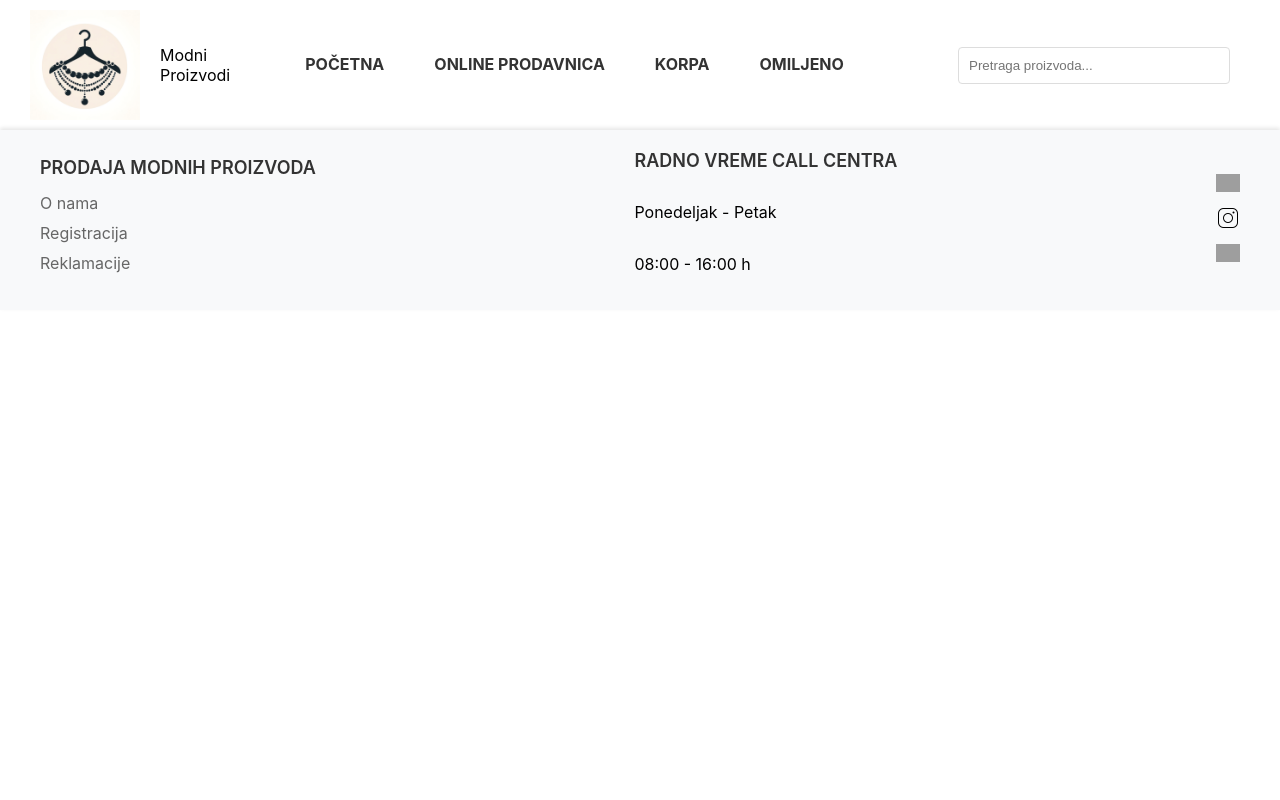
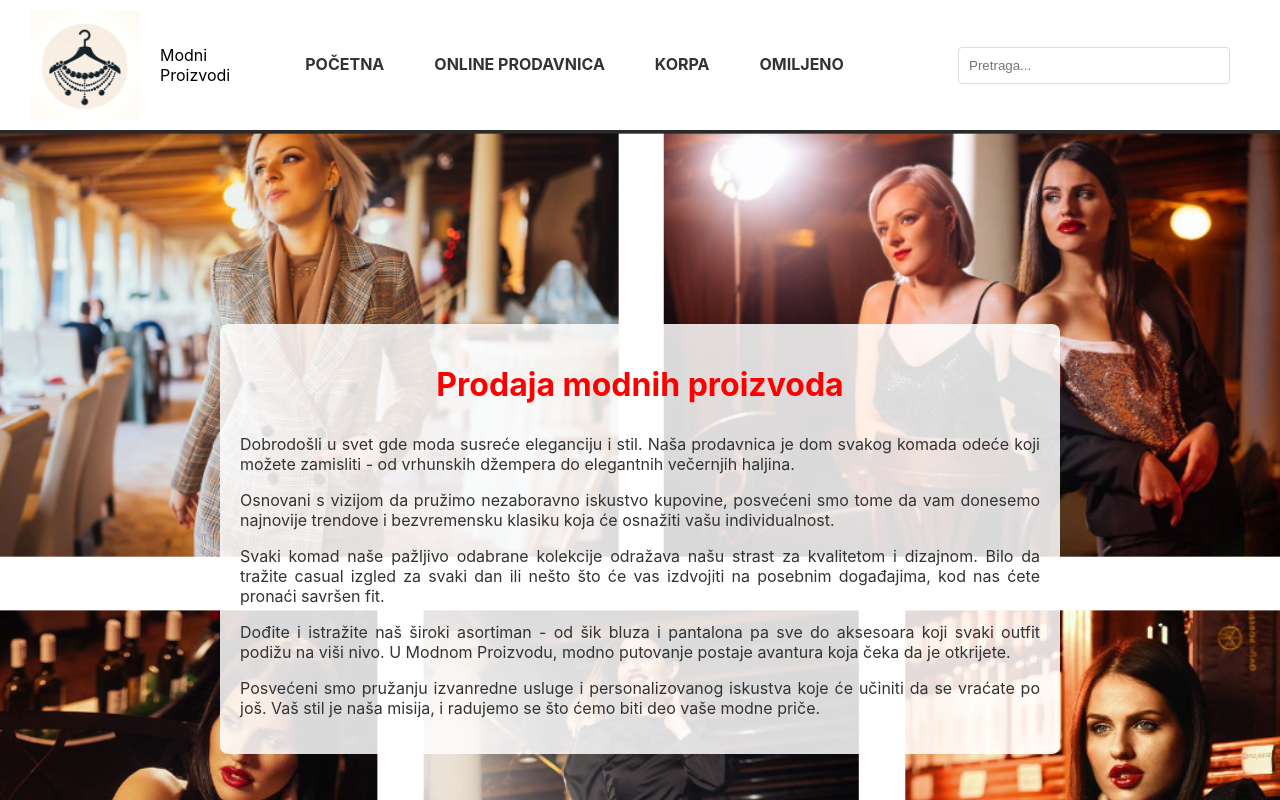
Before and after one commit to MinjaVizi/Prodaja-modnih-proizvoda, a React (Create React App) app: page /o-nama in a window 1280 px wide. Shown: the top 800 px of the page. Built offline with nearby package versions, Linux system fonts and the light colour scheme; grey boxes are pictures that could not be loaded.

Commit message:
dodata o nama komponenta

```diff
--- a/src/App.css
+++ b/src/App.css
@@ -78,22 +78,11 @@ html, body {
     justify-content: space-between;
     align-items: center;
     box-shadow: 0 -2px 4px rgba(0, 0, 0, 0.1);
-    /* Uklonite position: fixed i bottom: 0 ako ih imate */
-    /* position: fixed; */
-    /* bottom: 0; */
-    /* left: 0; */
-    /* right: 0; */
-    /* z-index: 1000; */
 }
 
-  /* Ako je potrebno, dodajte dodatni padding na dnu sadržaja */
 .content {
-    padding-bottom: 80px; /* Prilagodite ovo vrednosti da biste oslobodili prostor za footer */
+    padding-bottom: 80px;
 }
-
-  /* Ostali stilovi */
-
-
 
 .footer-section {
     display: flex;
@@ -137,6 +126,7 @@ html, body {
     background-size: cover;
     background-position: center;
     height: 100vh;
+    margin-top: 60px;
 }
 
 .welcome-message {
@@ -250,32 +240,29 @@ html, body {
     display: block;
 }
 
-
 .onama-background {
     background-image: url('./Images/pocetna.png');
     background-size: cover;
     background-position: center;
-    min-height: calc(100vh - 110px); /* Visina ekrana minus visina navbar-a */
+    min-height: calc(100vh - 110px);
     display: flex;
     justify-content: center;
     align-items: center;
 }
-
 
 .onama-content {
     background-color: rgba(255, 255, 255, 0.7);
     color: brown;
     padding: 20px;
     border-radius: 8px;
-    text-align: center; /* Centriranje teksta */
-    max-width: 600px; /* Maksimalna širina diva */
-    margin: 0 auto; /* Centriranje diva */
-  }
-  .content {
-    padding-bottom: 180px; /* Ili bilo koja vrednost koja je dovoljna da oslobodi prostor za footer */
+    text-align: center;
+    max-width: 600px;
+    margin: 0 auto;
 }
 
-
+.content {
+    padding-bottom: 180px;
+}
 
 .registration-container {
     max-width: 600px;
@@ -315,3 +302,124 @@ html, body {
 .registration-btn:hover {
     background-color: #f00;
 }
+
+.login-page-content {
+    display: flex;
+    justify-content: center;
+    padding: 50px 0;
+}
+
+.login-form-section {
+    width: 100%;
+    max-width: 400px;
+    margin: auto;
+}
+
+.login-form {
+    background-color: #ffffff;
+    padding: 20px;
+    border-radius: 8px;
+    box-shadow: 0 2px 5px rgba(0, 0, 0, 0.2);
+}
+
+.form-group {
+    margin-bottom: 15px;
+}
+
+.form-group label {
+    display: block;
+    margin-bottom: 5px;
+}
+
+.form-group input {
+    width: 100%;
+    padding: 10px;
+    border: 1px solid #ddd;
+    border-radius: 4px;
+}
+
+.forgot-password {
+    display: block;
+    text-align: right;
+    margin-bottom: 20px;
+    color: #333;
+    text-decoration: none;
+}
+
+.login-button {
+    width: 100%;
+    padding: 10px;
+    background-color: #333;
+    color: white;
+    border: none;
+    border-radius: 4px;
+    cursor: pointer;
+    margin-bottom: 15px;
+}
+
+.register-link {
+    text-align: center;
+}
+
+.register-link a {
+    color: #f00;
+    text-decoration: none;
+}
+
+h2 {
+    text-align: center;
+    margin-bottom: 20px;
+}
+
+
+.onama-background {
+    background-size: cover;
+    background-position: center;
+    background-attachment: fixed;
+    display: flex;
+    justify-content: center;
+    align-items: center;
+    padding: 5% 10%; /* Adjust padding as needed */
+  }
+
+  .onama-content {
+    background-color: rgba(255, 255, 255, 0.85); /* Semi-transparent background for readability */
+    color: #333;
+    padding: 20px;
+    border-radius: 8px;
+    max-width: 800px; /* Adjust width as needed */
+    text-align: justify;
+  }
+
+  .onama-content h1 {
+    text-align: center;
+    color: #f00; /* Adjust to use the primary color of your brand */
+    margin-bottom: 30px;
+  }
+
+  .onama-background {
+    background-size: cover;
+    background-position: center;
+    background-attachment: fixed;
+    display: flex;
+    justify-content: center;
+    align-items: center;
+    padding: 5% 10%; /* Adjust padding as needed */
+  }
+
+  .onama-content {
+    background-color: rgba(255, 255, 255, 0.85); /* Semi-transparent background for readability */
+    color: #333;
+    padding: 20px;
+    border-radius: 8px;
+    max-width: 800px; /* Adjust width as needed */
+    text-align: justify;
+  }
+
+  .onama-content h1 {
+    text-align: center;
+    color: #f00; /* Adjust to use the primary color of your brand */
+    margin-bottom: 30px;
+  }
+
+  /* ... rest of your styles ... */
--- a/src/App.js
+++ b/src/App.js
@@ -5,21 +5,26 @@ import Navbar from './Components/Navbar';
 import Footer from './Components/Footer';
 import OnlineProdavnica from './Components/OnlieProdvnica';
 import Registracija from './Components/Registracija';
+import UlogujSe from './Components/UlogujSe';
+import ONama from './Components/oNama';
 import './App.css';
 
 const App = () => {
   return (
     <Router>
-      <Navbar />
-      <Routes>
-        <Route path="/" element={<Pocetna />} />
-        <Route path="/Online-prodavnica" element={<OnlineProdavnica />} />
-        <Route path="/O-nama" element={<oNama />} />
-        <Route path="/Registracija" element={<Registracija />} />
-
-
-      </Routes>
-      <Footer />
+      <div className="app-container">
+        <Navbar />
+        <div className="content">
+          <Routes>
+            <Route path="/" element={<Pocetna />} />
+            <Route path="/online-prodavnica" element={<OnlineProdavnica />} />
+            <Route path="/o-nama" element={<ONama />} />
+            <Route path="/registracija" element={<Registracija />} />
+            <Route path="/uloguj-se" element={<UlogujSe />} />
+          </Routes>
+        </div>
+        <Footer />
+      </div>
     </Router>
   );
 };
--- a/src/Components/Footer.jsx
+++ b/src/Components/Footer.jsx
@@ -3,7 +3,6 @@ import facebookIcon from '../Images/facebook.png';
 import instagramIcon from '../Images/instagram.png';
 import emailIcon from '../Images/email.png';
 import '../App.css';
-
 
 const Footer = () => {
   return (
@@ -12,10 +11,10 @@ const Footer = () => {
         <div className="footer-heading">PRODAJA MODNIH PROIZVODA</div>
         <a href="/o-nama" className="footer-link">O nama</a>
         <a href="/registracija" className="footer-link">Registracija</a>
-        <a href="/reklamacije" className="footer-link">Reklamacije</a>
+        <a href="/uloguj-se" className="footer-link">Uloguj se</a>
       </div>
       <div className="footer-section">
-        <div className="footer-heading">RADNO VREME CALL CENTRA</div>
+        <div className="footer-heading">RADNO VREME</div>
         <p>Ponedeljak - Petak</p>
         <p>08:00 - 16:00 h</p>
       </div>
--- a/src/Components/Navbar.jsx
+++ b/src/Components/Navbar.jsx
@@ -15,7 +15,7 @@ const Navbar = () => {
       <Link to="/online-prodavnica" className="navbar-link">Online Prodavnica</Link>
       <Link to="/korpa" className="navbar-link">Korpa</Link>
       <Link to="/omiljeno" className="navbar-link">Omiljeno</Link>
-      <input type="text" placeholder="Pretraga proizvoda..." className="search-input" />
+      <input type="text" placeholder="Pretraga..." className="search-input" />
     </nav>
   );
 };
--- a/src/Components/OnlieProdvnica.jsx
+++ b/src/Components/OnlieProdvnica.jsx
@@ -1,5 +1,7 @@
 import React from 'react';
 import JedanProizvod from './JedanProizvod';
+import backgroundImg from '../Images/pocetna.png';
+
 import '../App.css';
 
 const OnlineProdavnica = () => {
--- a/src/Components/Pocetna.jsx
+++ b/src/Components/Pocetna.jsx
@@ -1,9 +1,13 @@
 import React from 'react';
+import backgroundImg from '../Images/pocetna1.png';
+
 import '../App.css';
 
 const Pocetna = () => {
   return (
-    <>
+    <div className="onama-background" style={{ backgroundImage: `url(${backgroundImg})` }}>
+
+    <div className="content pocetna-background">
       <div className="homepage-container">
         <div className="welcome-message">
           <h1>Dobrodošli u našu modnu prodavnicu!</h1>
@@ -11,7 +15,8 @@ const Pocetna = () => {
           <p>Kupujte sada i prepustite se svetu mode!</p>
         </div>
       </div>
-    </>
+    </div>    </div>
+
   );
 };
 
--- a/src/Components/Registracija.jsx
+++ b/src/Components/Registracija.jsx
@@ -1,8 +1,11 @@
 import React, { useState } from 'react';
+import backgroundImg from '../Images/pozadina.jpg';
+
 import '../App.css';
 
 
 const Registracija = () => {
+
   const [form, setForm] = useState({
     ime: '',
     email: '',
@@ -24,11 +27,13 @@ const Registracija = () => {
 
   const handleSubmit = (e) => {
     e.preventDefault();
-    // Logika za slanje podataka na server ili neku drugu logiku obrade
     console.log('Form data:', form);
   };
 
   return (
+
+    <div className="onama-background" style={{ backgroundImage: `url(${backgroundImg})` }}>
+
     <div className="registration-container">
       <form onSubmit={handleSubmit}>
         <div className="form-group">
@@ -65,7 +70,8 @@ const Registracija = () => {
         </div>
         <button type="submit" className="registration-btn">REGISTRACIJA</button>
       </form>
-    </div>
+    </div>    </div>
+
   );
 };
 
--- /dev/null
+++ b/src/Components/UlogujSe.jsx
@@ -0,0 +1,32 @@
+import React from 'react';
+import { Link } from 'react-router-dom';
+import '../App.css';
+
+const UlogujSe = () => {
+  return (
+
+    <div className="login-page-content">
+      <div className="login-form-section">
+        <div className="login-form">
+          <h2>ULOGUJ SE</h2>
+          <div className="form-group">
+            <label htmlFor="email">Vaš email:</label>
+            <input type="email" id="email" placeholder="Vaš email" />
+          </div>
+          <div className="form-group">
+            <label htmlFor="password">Lozinka:</label>
+            <input type="password" id="password" placeholder="Lozinka" />
+          </div>
+          <a href="#" className="forgot-password">Zaboravili ste lozinku?</a>
+          <button className="login-button">PRIJAVA</button>
+          <div className="register-link">
+            Novi korisnik?
+            <Link to="/registracija">    REGISTRUJTE SE</Link>
+          </div>
+        </div>
+      </div>
+    </div>
+  );
+};
+
+export default UlogujSe;
--- a/src/Components/oNama.jsx
+++ b/src/Components/oNama.jsx
@@ -1,14 +1,30 @@
 import React from 'react';
-import backgroundImg from '../Images/pocetna.png';
+import backgroundImg from '../Images/pocetna1.png';
 import '../App.css';
 
-
-const ONama = () => {
+const oNama = () => {
   return (
     <div className="onama-background" style={{ backgroundImage: `url(${backgroundImg})` }}>
-      {/* Ostatak vašeg koda */}
+      <div className="onama-content">
+        <h1>Prodaja modnih proizvoda</h1>
+        <p>
+          Dobrodošli u svet gde moda susreće eleganciju i stil. Naša prodavnica je dom svakog komada odeće koji možete zamisliti - od vrhunskih džempera do elegantnih večernjih haljina.
+        </p>
+        <p>
+          Osnovani s vizijom da pružimo nezaboravno iskustvo kupovine, posvećeni smo tome da vam donesemo najnovije trendove i bezvremensku klasiku koja će osnažiti vašu individualnost.
+        </p>
+        <p>
+          Svaki komad naše pažljivo odabrane kolekcije odražava našu strast za kvalitetom i dizajnom. Bilo da tražite casual izgled za svaki dan ili nešto što će vas izdvojiti na posebnim događajima, kod nas ćete pronaći savršen fit.
+        </p>
+        <p>
+          Dođite i istražite naš široki asortiman - od šik bluza i pantalona pa sve do aksesoara koji svaki outfit podižu na viši nivo. U Modnom Proizvodu, modno putovanje postaje avantura koja čeka da je otkrijete.
+        </p>
+        <p>
+          Posvećeni smo pružanju izvanredne usluge i personalizovanog iskustva koje će učiniti da se vraćate po još. Vaš stil je naša misija, i radujemo se što ćemo biti deo vaše modne priče.
+        </p>
+      </div>
     </div>
   );
 };
 
-export default ONama;
+export default oNama;
```
Also changed, not shown: src/Images/pocetna1.png (added), src/Images/pozadina.jpg (added). Lines whose indentation alone changed are shown as unchanged.
